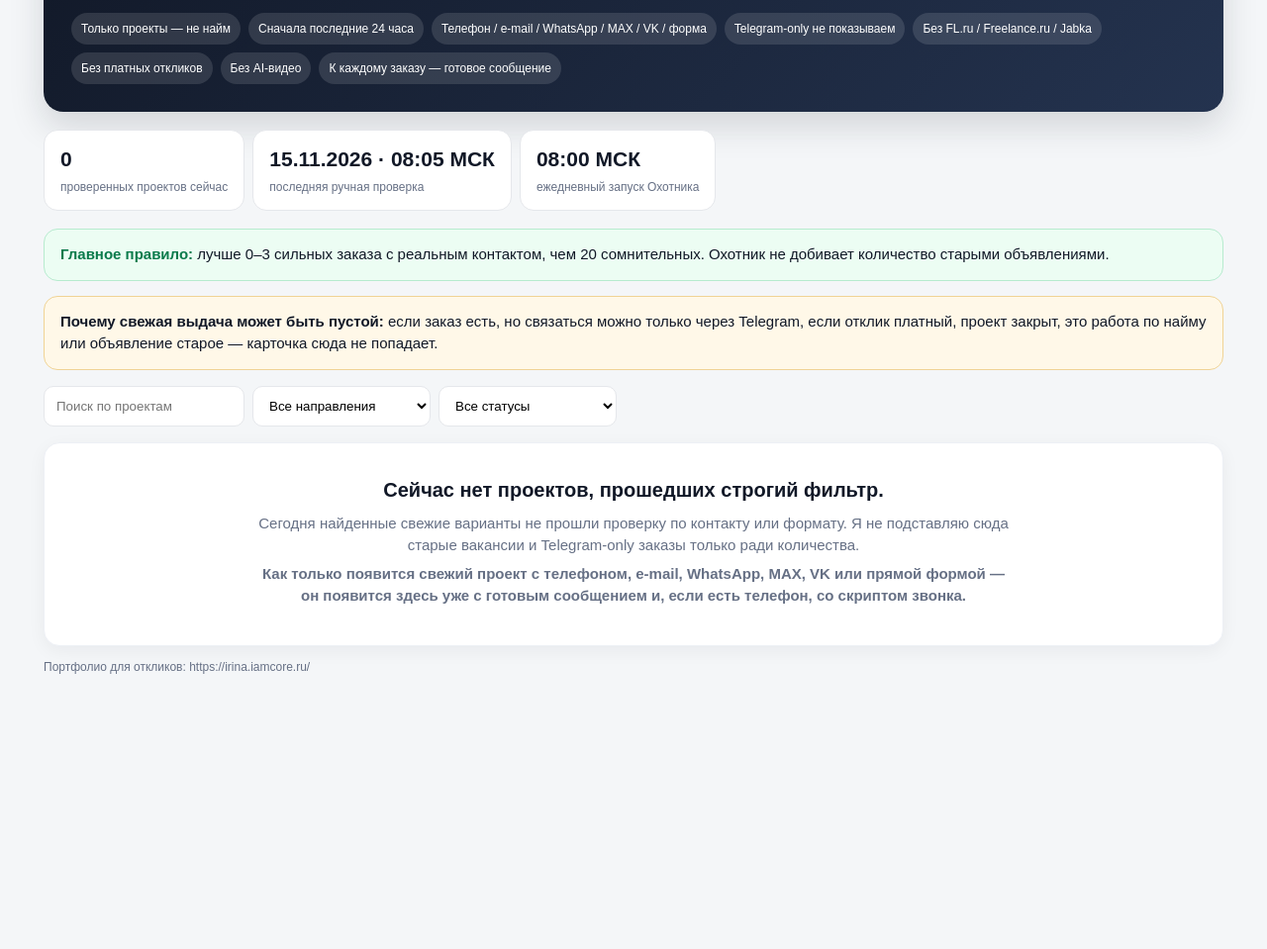
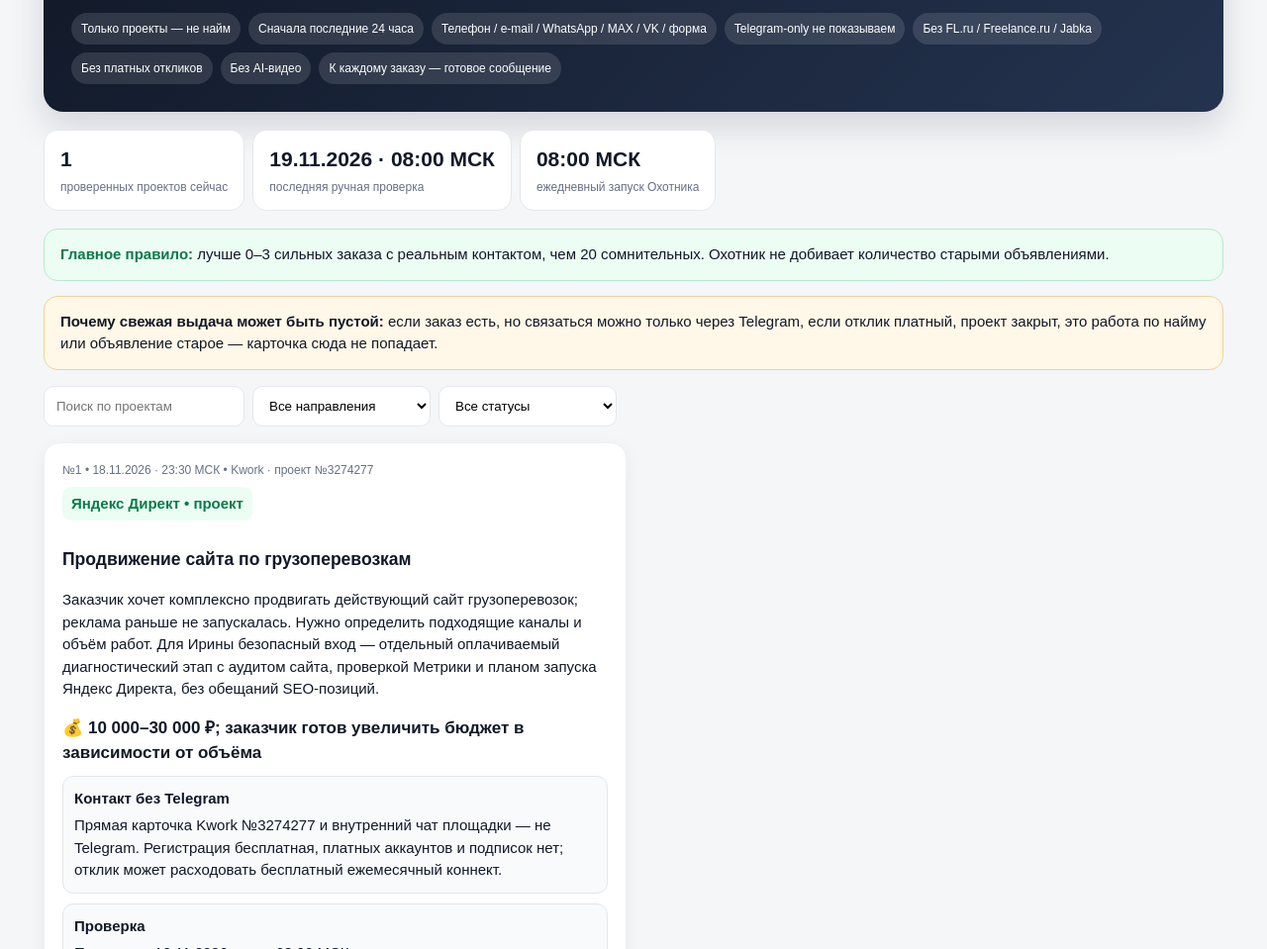
Before and after one commit to 70brigantina-afk/play, a plain HTML site: page index.html in a window 1280 px wide. Shown: the part 141-1100 px from the top of the page at 99% size. Before the commit the page ends 860 px from the top, so only its background shows below. Drawn offline with Linux system fonts and the light colour scheme.

Commit message:
Охотник: добавить свежий проект 19 ноября

```diff
--- a/index.html
+++ b/index.html
@@ -44,7 +44,7 @@ h1{font-size:38px;margin:0 0 5px}.sub{opacity:.9;font-size:16px}
 
 <div class="stats">
 <div class="stat"><b id="count">0</b><span>проверенных проектов сейчас</span></div>
-<div class="stat"><b>15.11.2026 · 08:05 МСК</b><span>последняя ручная проверка</span></div>
+<div class="stat"><b>19.11.2026 · 08:00 МСК</b><span>последняя ручная проверка</span></div>
 <div class="stat"><b>08:00 МСК</b><span>ежедневный запуск Охотника</span></div>
 </div>
 
@@ -61,7 +61,24 @@ h1{font-size:38px;margin:0 0 5px}.sub{opacity:.9;font-size:16px}
 <p class="small">Портфолио для откликов: https://irina.iamcore.ru/</p>
 </main>
 <script>
-const raw = [];
+const raw = [
+  {
+    "title": "Продвижение сайта по грузоперевозкам",
+    "kind": "Яндекс Директ",
+    "date": "18.11.2026 · 23:30 МСК",
+    "source": "Kwork · проект №3274277",
+    "task": "Заказчик хочет комплексно продвигать действующий сайт грузоперевозок; реклама раньше не запускалась. Нужно определить подходящие каналы и объём работ. Для Ирины безопасный вход — отдельный оплачиваемый диагностический этап с аудитом сайта, проверкой Метрики и планом запуска Яндекс Директа, без обещаний SEO-позиций.",
+    "budget": "10 000–30 000 ₽; заказчик готов увеличить бюджет в зависимости от объёма",
+    "contact": "Прямая карточка Kwork №3274277 и внутренний чат площадки — не Telegram. Регистрация бесплатная, платных аккаунтов и подписок нет; отклик может расходовать бесплатный ежемесячный коннект.",
+    "verified": "Проверено 19.11.2026 около 08:00 МСК: проект открыт и принимает отклики, через Connect откликов ещё не было; срок — 1 неделя, дедлайн — 28.11.2026. Прямая ссылка на проект опубликована и открывается как карточка Kwork.",
+    "url": "https://kwork.ru/projects/3274277",
+    "attach": "Портфолио https://irina.iamcore.ru/ и, если есть, скриншот структуры рекламной кампании или настройки целей Метрики без выдуманных результатов. Резюме не требуется.",
+    "proposal": "Предложить оплачиваемый первый этап за 5 000 ₽: экспресс-аудит сайта и предложения, проверка Метрики/целей, географии и спроса, список правок и план кампании. После согласования — настройка Поиска и РСЯ ориентировочно за 18 000 ₽ в пределах опубликованного бюджета; тестовый рекламный бюджет оплачивается отдельно заказчиком.",
+    "message": "Здравствуйте! Увидела ваш проект по продвижению сайта грузоперевозок. Поскольку реклама раньше не запускалась, я бы не стала сразу обещать «комплексное продвижение» без проверки сайта, географии, услуг, среднего чека и обработки заявок. Предлагаю начать с отдельного оплачиваемого этапа за 5 000 ₽: экспресс-аудит сайта и предложения, проверка установленной Метрики и целей, оценка спроса и конкурентов, рекомендации по посадочной странице и план запуска Яндекс Директа. Если план подходит, следующим этапом настрою Поиск и РСЯ с UTM-метками и целями Метрики; предварительная стоимость настройки — 18 000 ₽, рекламный бюджет отдельно. Сразу честно: я начинающий директолог и не буду приписывать себе кейсы по грузоперевозкам или обещать позиции в SEO. Зато могу аккуратно собрать прозрачную структуру запуска и согласовать её до расходования рекламного бюджета. Также создаю и дорабатываю сайты, поэтому смогу указать, что на странице мешает заявкам. Портфолио: https://irina.iamcore.ru/ . Пришлите, пожалуйста, ссылку на сайт, регионы перевозок, основные услуги и ориентир по рекламному бюджету.",
+    "risks": "Запрос очень широкий: заказчик мог иметь в виду SEO, Директ или оба канала. У Ирины нет подтверждённого кейса по грузоперевозкам и она начинающий директолог — это нужно говорить прямо. Не обещать лиды, позиции или окупаемость. До сделки уточнить сайт, географию, виды перевозок, средний чек, сезонность, рекламный бюджет, доступы к Метрике и кто обрабатывает обращения. На Kwork отклик обычно расходует бесплатный коннект; сначала проверить остаток.",
+    "send": "Нажать «Предложить услугу» в карточке Kwork №3274277. Сообщение подготовлено, но не отправлено."
+  }
+];
 document.getElementById('count').textContent = raw.length;
 function keyOf(x){return (x.title+'_'+x.source).replace(/[^a-zA-Z0-9а-яА-Я_+]/g,'_')}
 function esc(s){return String(s||'').replace(/[&<>"']/g,m=>({'&':'&amp;','<':'&lt;','>':'&gt;','"':'&quot;',"'":'&#39;'}[m]))}
```
